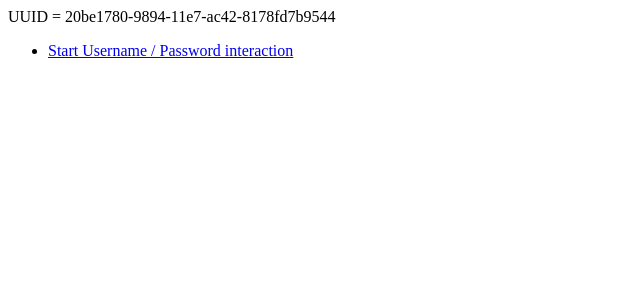
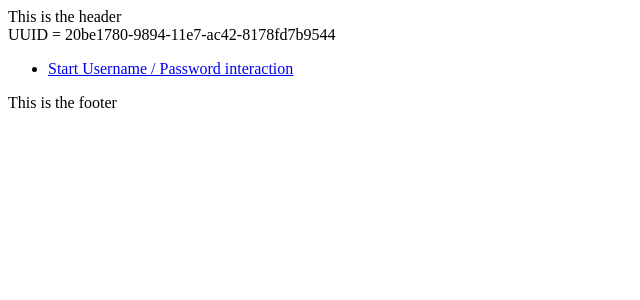
Before and after one commit to algorithmplus/login.dfe.interactions, a Next.js app: page / in a window 1280 px wide. Shown: the top 300 px of the page, without its empty margins (0-640 px from the left). Built offline with nearby package versions, Linux system fonts and the light colour scheme.

Commit message:
Applied Layout to index view

```diff
--- a/src/pages/index.js
+++ b/src/pages/index.js
@@ -1,6 +1,7 @@
 import React from 'react'
 import Link from 'next/link'
 import UuidV1 from 'uuid/v1'
+import Layout from '../components/Layout'
 
 export default class extends React.Component {
     static async getInitialProps({req}) {
@@ -10,16 +11,16 @@
 
     render() {
         return (
-            <div>
+            <Layout>
                 <div>UUID = {this.props.uuid}</div>
                 <ul>
                     <li>
-                        <Link href={{ pathname: '/usernamepassword', query: { uuid: this.props.uuid } }}>
+                        <Link href={{ pathname: '/login', query: { uuid: this.props.uuid } }}>
                             <a>Start Username / Password interaction</a>
                         </Link>
                     </li>
                 </ul>
-            </div>
+            </Layout>
         )
     }
 }
```
